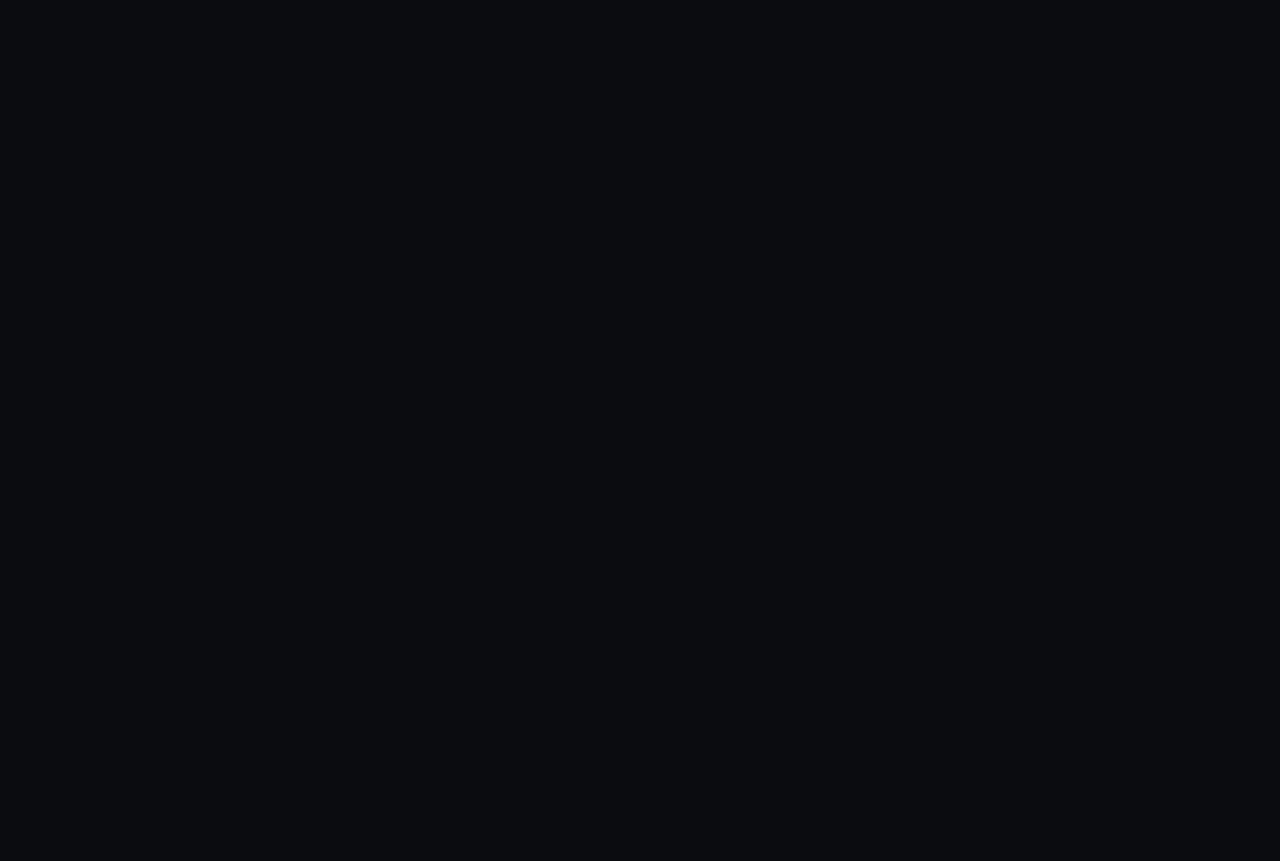
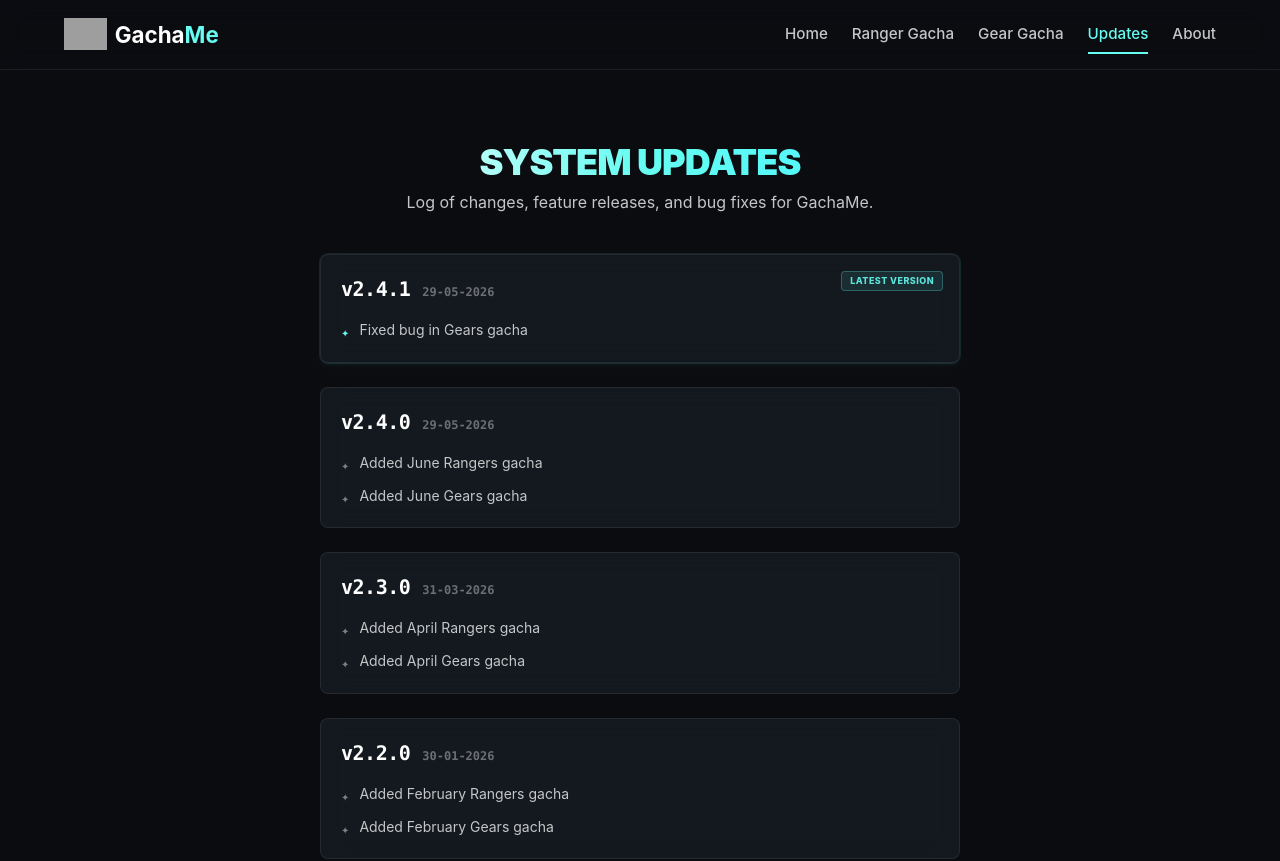
Before and after one commit to ArnutDev/gachame-v3, a React (Vite) app: page /updates in a window 1280 px wide. Before the commit this address had no page. Shown: the top 861 px of the page. Before the commit the page ends 800 px from the top, so only its background shows below. Built offline with nearby package versions, Linux system fonts and the light colour scheme; grey boxes are pictures that could not be loaded.

Commit message:
feat: implement system updates page and dynamic updates.json loader

```diff
--- a/src/components/Navigation.tsx
+++ b/src/components/Navigation.tsx
@@ -10,6 +10,7 @@ export default function Navigation({ closeMenu }: NavigationProps) {
     { path: '/', label: 'Home' },
     { path: '/ranger-gacha', label: 'Ranger Gacha' },
     { path: '/gear-gacha', label: 'Gear Gacha' },
+    { path: '/updates', label: 'Updates' },
     { path: '/about', label: 'About' },
   ];
 
--- /dev/null
+++ b/src/data/loaders/updateLoader.ts
@@ -0,0 +1,15 @@
+const updateFiles = import.meta.glob('/src/data/updates.json');
+
+/**
+ * Headless loader for Updates JSON configuration.
+ * Returns raw unknown data to be validated by the repository or page.
+ */
+export async function loadUpdatesJson(): Promise<unknown> {
+  const fileKey = '/src/data/updates.json';
+  const resolver = updateFiles[fileKey];
+  if (!resolver) {
+    throw new Error(`Updates JSON file not found for file key: ${fileKey}`);
+  }
+  const module = await resolver();
+  return (module as { default: unknown }).default;
+}
--- /dev/null
+++ b/src/data/repositories/updateRepository.ts
@@ -0,0 +1,49 @@
+import { UpdateLog } from '../../types';
+import { loadUpdatesJson } from '../loaders/updateLoader';
+
+let updateCache: UpdateLog[] | null = null;
+
+/**
+ * Loads, validates, and serves update history data.
+ */
+export async function getUpdates(): Promise<UpdateLog[]> {
+  if (updateCache) {
+    return updateCache;
+  }
+
+  const rawData = await loadUpdatesJson();
+
+  if (!Array.isArray(rawData)) {
+    throw new Error('Updates JSON configuration must be an array');
+  }
+
+  const validated: UpdateLog[] = [];
+  for (const item of rawData) {
+    if (
+      typeof item === 'object' &&
+      item !== null &&
+      typeof item.version === 'string' &&
+      typeof item.date === 'string' &&
+      Array.isArray(item.changes) &&
+      item.changes.every((c: unknown) => typeof c === 'string')
+    ) {
+      validated.push({
+        version: item.version,
+        date: item.date,
+        changes: item.changes,
+      });
+    } else {
+      throw new Error(`Invalid update log entry structure: ${JSON.stringify(item)}`);
+    }
+  }
+
+  updateCache = validated;
+  return validated;
+}
+
+/**
+ * Clears the Update cache.
+ */
+export function clearUpdateCache(): void {
+  updateCache = null;
+}
--- /dev/null
+++ b/src/data/updates.json
@@ -0,0 +1,72 @@
+[
+  {
+    "version": "1.10.0",
+    "date": "02-09-2025",
+    "changes": [
+      "Added September Rangers gacha",
+      "Added September Gears gacha"
+    ]
+  },
+  {
+    "version": "1.10.1",
+    "date": "05-09-2025",
+    "changes": [
+      "Fixed minor gacha bug"
+    ]
+  },
+  {
+    "version": "2.0.0",
+    "date": "02-10-2025",
+    "changes": [
+      "Added October Rangers gacha",
+      "Added October Gears gacha",
+      "Migrated to React"
+    ]
+  },
+  {
+    "version": "2.0.1",
+    "date": "04-10-2025",
+    "changes": [
+      "Fixed UI"
+    ]
+  },
+  {
+    "version": "2.1.0",
+    "date": "28-11-2025",
+    "changes": [
+      "Added December Rangers gacha",
+      "Added December Gears gacha"
+    ]
+  },
+  {
+    "version": "2.2.0",
+    "date": "30-01-2026",
+    "changes": [
+      "Added February Rangers gacha",
+      "Added February Gears gacha"
+    ]
+  },
+  {
+    "version": "2.3.0",
+    "date": "31-03-2026",
+    "changes": [
+      "Added April Rangers gacha",
+      "Added April Gears gacha"
+    ]
+  },
+  {
+    "version": "2.4.0",
+    "date": "29-05-2026",
+    "changes": [
+      "Added June Rangers gacha",
+      "Added June Gears gacha"
+    ]
+  },
+  {
+    "version": "2.4.1",
+    "date": "29-05-2026",
+    "changes": [
+      "Fixed bug in Gears gacha"
+    ]
+  }
+]
--- a/src/main.tsx
+++ b/src/main.tsx
@@ -9,6 +9,7 @@ import RangerGacha from './pages/RangerGacha';
 import GearGacha from './pages/GearGacha';
 import About from './pages/About';
 import DevTesting from './pages/DevTesting';
+import Updates from './pages/Updates';
 
 ReactDOM.createRoot(document.getElementById('root')!).render(
   <React.StrictMode>
@@ -18,6 +19,7 @@ ReactDOM.createRoot(document.getElementById('root')!).render(
           <Route index element={<Home />} />
           <Route path="ranger-gacha" element={<RangerGacha />} />
           <Route path="gear-gacha" element={<GearGacha />} />
+          <Route path="updates" element={<Updates />} />
           <Route path="about" element={<About />} />
           <Route path="dev" element={<DevTesting />} />
         </Route>
--- /dev/null
+++ b/src/pages/Updates.tsx
@@ -0,0 +1,105 @@
+import React, { useState, useEffect } from 'react';
+import { getUpdates } from '../data/repositories/updateRepository';
+import { UpdateLog } from '../types';
+import Card from '../components/ui/Card';
+
+export default function Updates() {
+  const [updates, setUpdates] = useState<UpdateLog[]>([]);
+  const [isLoading, setIsLoading] = useState<boolean>(true);
+  const [error, setError] = useState<string | null>(null);
+
+  useEffect(() => {
+    async function fetchUpdates() {
+      try {
+        setIsLoading(true);
+        setError(null);
+        const data = await getUpdates();
+
+        // Reverse array to display the latest updates first (JSON bottom-to-top)
+        const reversed = [...data].reverse();
+        setUpdates(reversed);
+      } catch (err) {
+        console.error('Failed to load updates', err);
+        setError('Failed to load system updates. Please try again later.');
+      } finally {
+        setIsLoading(false);
+      }
+    }
+    fetchUpdates();
+  }, []);
+
+  return (
+    <div className="py-8 px-4 max-w-2xl mx-auto">
+      {/* Header */}
+      <div className="text-center mb-10 animate-fade-in">
+        <h1 className="text-3xl sm:text-4xl font-black tracking-tight mb-2 bg-gradient-to-r from-text-primary via-accent-cyan to-accent-teal bg-clip-text text-transparent uppercase">
+          System Updates
+        </h1>
+        <p className="text-text-secondary text-sm sm:text-base leading-relaxed">
+          Log of changes, feature releases, and bug fixes for GachaMe.
+        </p>
+      </div>
+
+      {/* States: Loading, Error, Empty, Data */}
+      {isLoading ? (
+        <div className="flex flex-col gap-5">
+          {[1, 2, 3].map((n) => (
+            <div key={n} className="w-full h-32 bg-bg-secondary/25 border border-border-color rounded-lg animate-pulse" />
+          ))}
+        </div>
+      ) : error ? (
+        <div className="p-4 rounded-lg bg-error/10 border border-error/30 text-error text-center text-sm font-semibold">
+          {error}
+        </div>
+      ) : updates.length === 0 ? (
+        <div className="text-center p-12 border border-border-color rounded-xl bg-bg-secondary/20 text-text-secondary text-sm">
+          No system updates found.
+        </div>
+      ) : (
+        <div className="flex flex-col gap-6">
+          {updates.map((log, index) => (
+            <Card
+              key={log.version}
+              hoverable
+              glow={index === 0} // Highlight latest version card with a subtle glow
+              className={`relative border transition-all duration-300 ${
+                index === 0
+                  ? 'border-accent-cyan/40 bg-bg-secondary/45 shadow-md shadow-accent-cyan/5'
+                  : 'border-border-color bg-bg-secondary/25'
+              }`}
+            >
+              {/* Highlight badge for the latest release */}
+              {index === 0 && (
+                <span className="absolute top-4 right-4 px-2 py-0.5 border border-accent-cyan/30 bg-accent-cyan/10 text-accent-cyan text-[9px] font-extrabold rounded uppercase tracking-wider animate-pulse">
+                  Latest Version
+                </span>
+              )}
+
+              {/* Version & Date */}
+              <div className="flex items-baseline gap-3 mb-4">
+                <span className="text-xl font-black text-text-primary tracking-tight font-mono">
+                  v{log.version}
+                </span>
+                <span className="text-xs text-text-secondary/50 font-semibold font-mono">
+                  {log.date}
+                </span>
+              </div>
+
+              {/* Bullet list of changes */}
+              <ul className="list-none pl-0 flex flex-col gap-2.5">
+                {log.changes.map((change, cIdx) => (
+                  <li key={cIdx} className="flex items-start gap-2.5 text-text-secondary text-sm leading-relaxed">
+                    <span className={`text-[10px] mt-1.5 ${index === 0 ? 'text-accent-cyan' : 'text-text-secondary/60'}`}>
+                      ✦
+                    </span>
+                    <span>{change}</span>
+                  </li>
+                ))}
+              </ul>
+            </Card>
+          ))}
+        </div>
+      )}
+    </div>
+  );
+}
--- a/src/types/index.ts
+++ b/src/types/index.ts
@@ -112,3 +112,9 @@ export interface GachaState {
   ownedGears: Record<string, number>; // Maps ItemCode to quantity owned
   settings: UserSettings;
 }
+
+export interface UpdateLog {
+  version: string;
+  date: string;
+  changes: string[];
+}
```
Also changed, not shown: review-task.html (+8 -0 lines).
